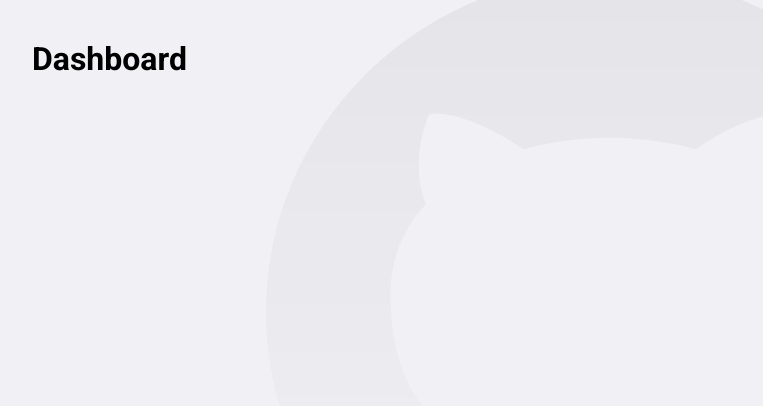
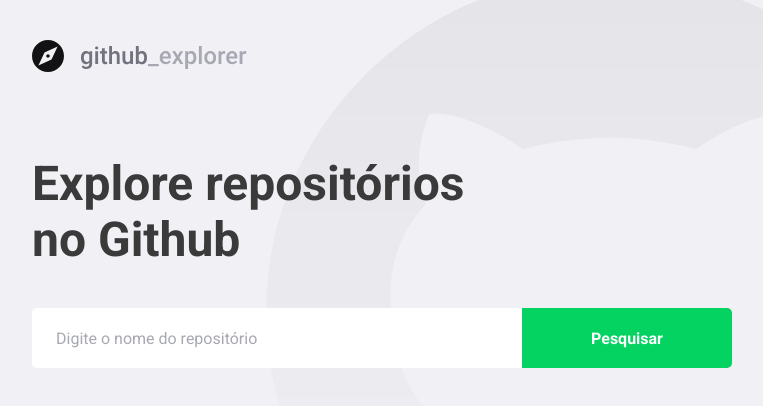
Before and after one commit to joaoeliandro/github-explorer, a React (Create React App) app: page / in a window 1280 px wide. Shown: the top 406 px of the page, without its empty margins (148-911 px from the left). Built offline with nearby package versions, Linux system fonts and the light colour scheme.

Commit message:
Added title and form in dashboard

```diff
--- a/src/pages/Dashboard/index.tsx
+++ b/src/pages/Dashboard/index.tsx
@@ -1,7 +1,20 @@
 import React from 'react';
 
+import logoImg from '../../assets/logo.svg';
+import { Title, Form } from './styles';
+
 const Dasboard: React.FC = () => {
-  return <h1>Dashboard</h1>;
+  return (
+    <>
+      <img src={logoImg} alt="Logo Github" />
+      <Title>Explore repositórios no Github</Title>
+
+      <Form>
+        <input placeholder="Digite o nome do repositório" />
+        <button type="submit">Pesquisar</button>
+      </Form>
+    </>
+  );
 };
 
 export default Dasboard;
```
